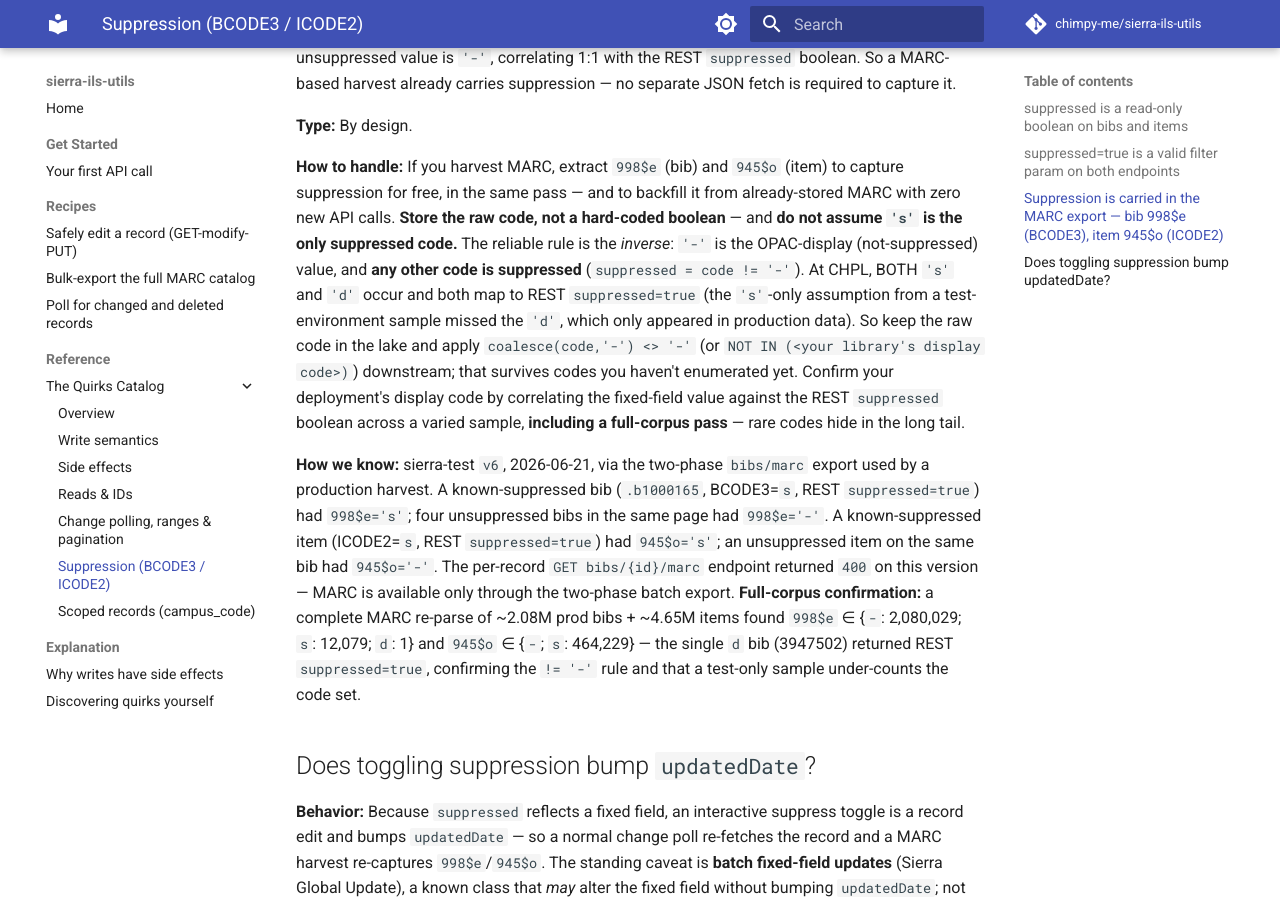
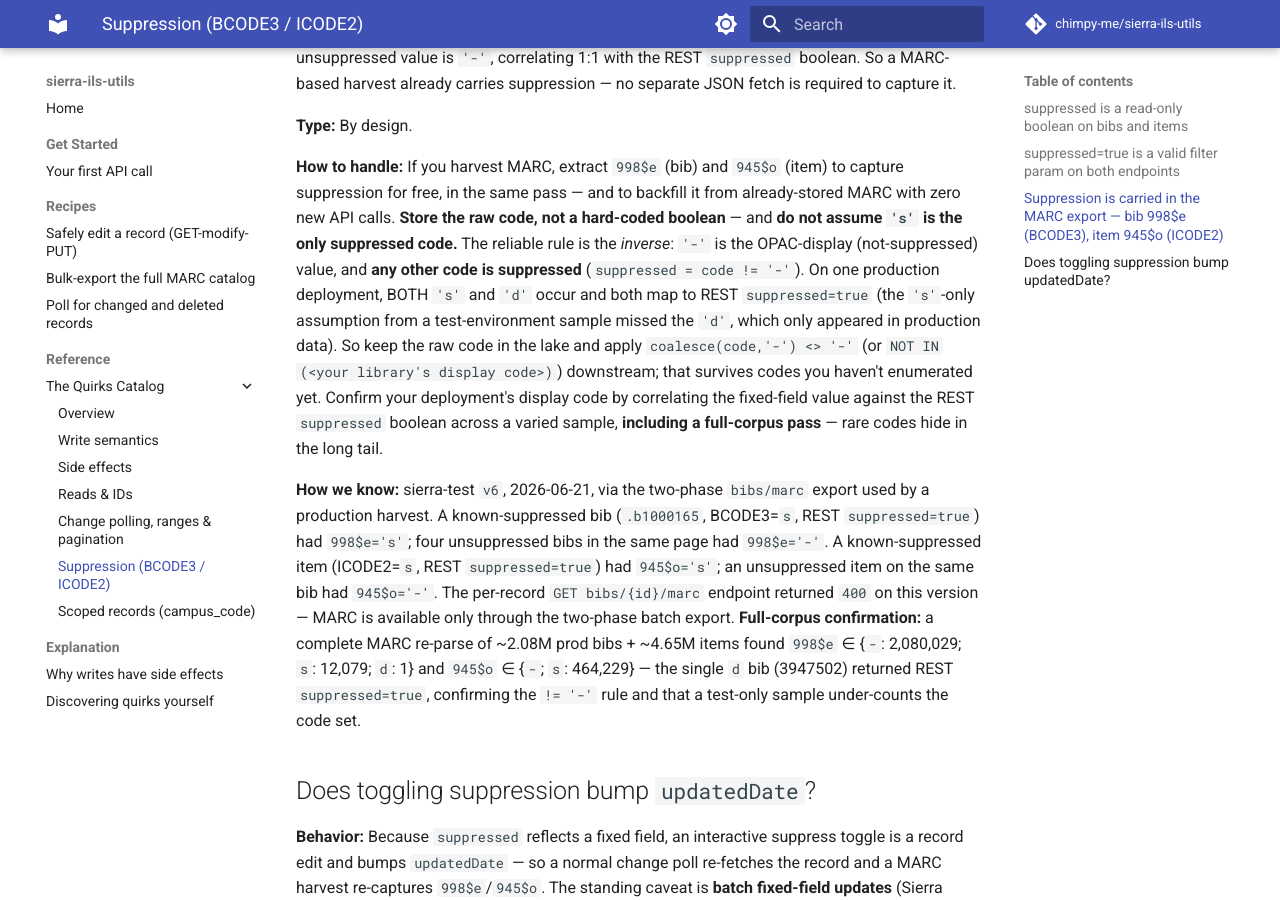
Before and after one commit to chimpy-me/sierra-ils-utils, an MkDocs documentation site: the page built from docs/reference/quirks/suppression.md, in a window 1280 px wide and 900 px high, scrolled down 1322 px. Built offline with MkDocs 1.6.1 and Material for MkDocs 9.7.7, drawn with Linux system fonts in a browser that asks for light colours; comment, search, counter and statistics services are not loaded.

Commit message:
docs(quirks): scrub library identity token from suppression page
The leak-lint denylist (added in a6471ec) flags 'chpl'; the suppression
page (2126077, pushed direct to main) reintroduced it, leaving main's
docs build red. Replace "At CHPL" with "On one production deployment",
matching the house style used elsewhere. Restores a clean leak-lint +
strict build.

Co-Authored-By: Claude Opus 4.8 (1M context) <noreply@anthropic.com>

```diff
--- a/docs/reference/quirks/suppression.md
+++ b/docs/reference/quirks/suppression.md
@@ -53,9 +53,9 @@ harvest already carries suppression — no separate JSON fetch is required to ca
 suppression for free, in the same pass — and to backfill it from already-stored MARC with zero new
 API calls. **Store the raw code, not a hard-coded boolean** — and **do not assume `'s'` is the only
 suppressed code.** The reliable rule is the *inverse*: `'-'` is the OPAC-display (not-suppressed)
-value, and **any other code is suppressed** (`suppressed = code != '-'`). At CHPL, BOTH `'s'` and
-`'d'` occur and both map to REST `suppressed=true` (the `'s'`-only assumption from a test-environment
-sample missed the `'d'`, which only appeared in production data). So keep the raw code in the lake
+value, and **any other code is suppressed** (`suppressed = code != '-'`). On one production deployment,
+BOTH `'s'` and `'d'` occur and both map to REST `suppressed=true` (the `'s'`-only assumption from a
+test-environment sample missed the `'d'`, which only appeared in production data). So keep the raw code in the lake
 and apply `coalesce(code,'-') <> '-'` (or `NOT IN (<your library's display code>)`) downstream;
 that survives codes you haven't enumerated yet. Confirm your deployment's display code by correlating
 the fixed-field value against the REST `suppressed` boolean across a varied sample, **including a
```
